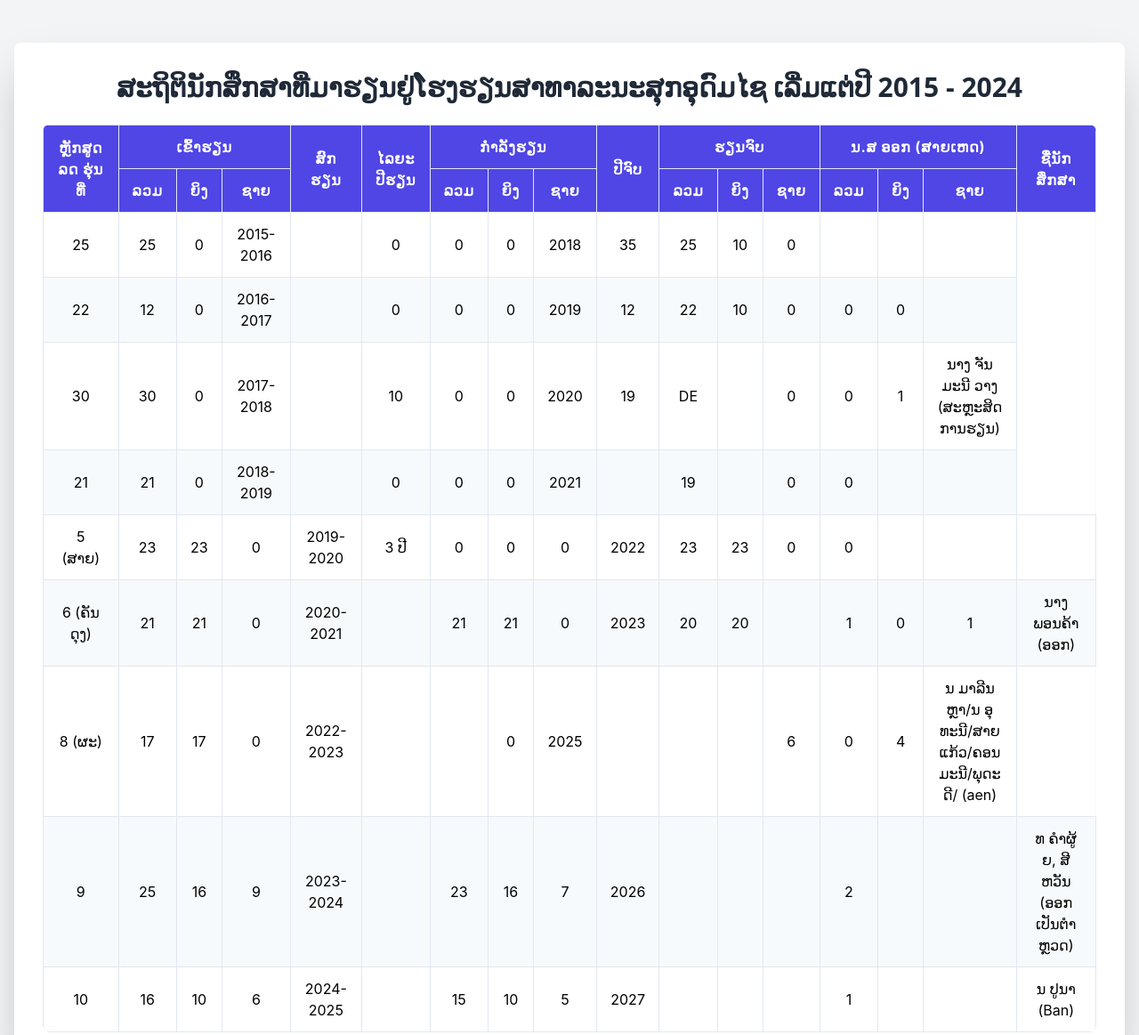
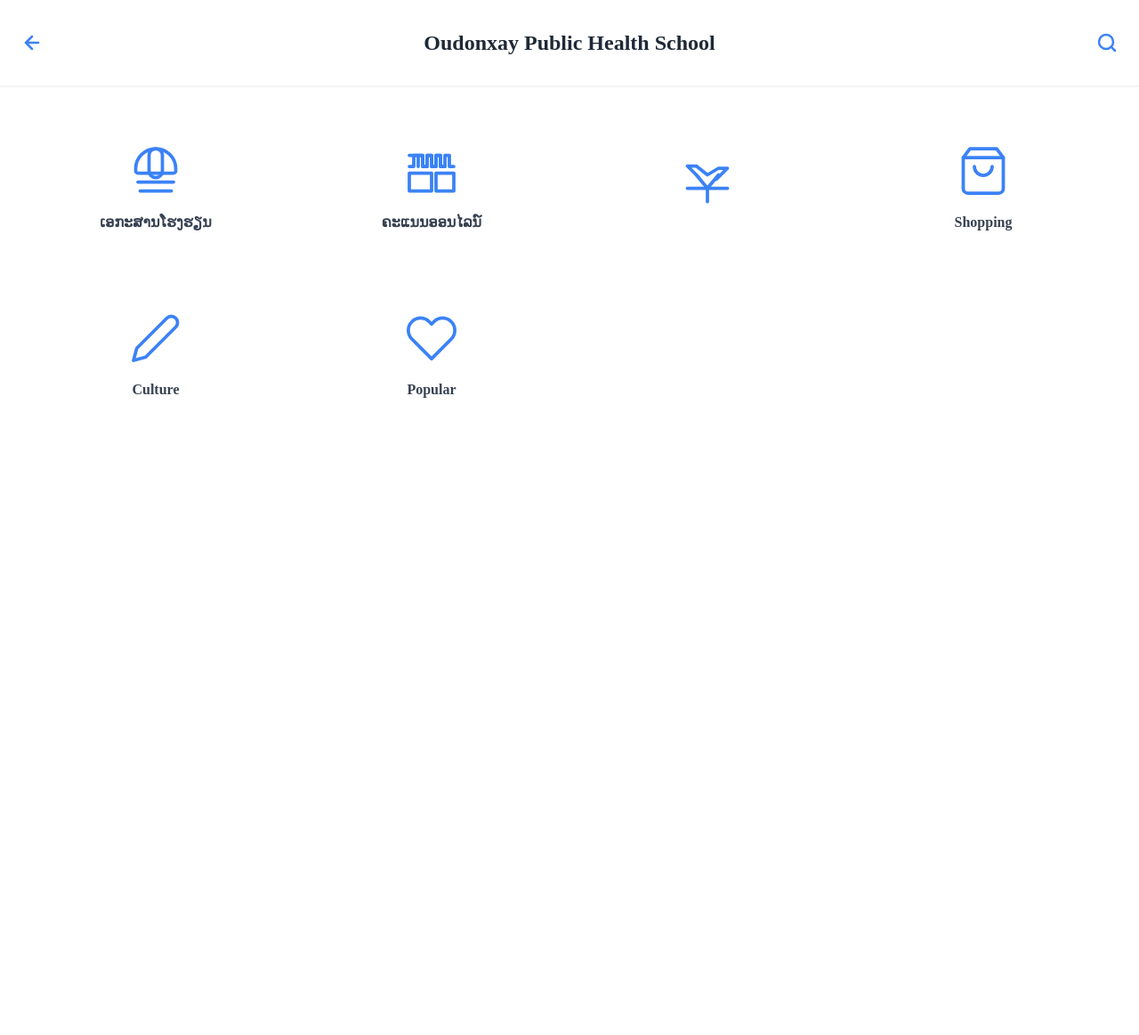
Before and after one commit to classroomforstudy2025-ui/ophschool, a plain HTML site: page index.html in a window 1280 px wide. Shown: the top 1163 px of the page at 89% size. After the commit the page ends 800 px from the top, so only its background shows below. Drawn offline with nearby package versions, Linux system fonts and the light colour scheme.

Commit message:
Update index.html

```diff
--- a/index.html
+++ b/index.html
@@ -3,245 +3,167 @@
 <head>
     <meta charset="UTF-8">
     <meta name="viewport" content="width=device-width, initial-scale=1.0">
-    <title>Student Statistics</title>
-    <!-- Tailwind CSS for modern styling -->
+    <title>Category Browser</title>
+    <!-- Tailwind CSS CDN for styling -->
     <script src="https://cdn.tailwindcss.com"></script>
     <style>
-        /* Custom styles for the table */
-        .data-table {
-            width: 100%;
-            border-collapse: collapse;
-            font-family: 'Inter', sans-serif;
-            text-align: center;
+       *{
+font-family:phetsarath OT;
+
+}
+    </style>
+</head>
+
+
+
+        <!-- Top Header Bar, responsive -->
+        <header class="flex items-center justify-between p-4 md:p-6 bg-white border-b-2 border-gray-100 sticky top-0 z-10">
+            <!-- Back Arrow Icon (SVG) -->
+            <a href="#" class="p-2 -ml-2 md:p-3 md:-ml-3 rounded-full text-blue-500 hover:bg-gray-100 transition-colors duration-200">
+                <svg xmlns="http://www.w3.org/2000/svg" width="24" height="24" viewBox="0 0 24 24" fill="none" stroke="currentColor" stroke-width="2.5" stroke-linecap="round" stroke-linejoin="round">
+                    <path d="M19 12H5M12 19l-7-7 7-7"/>
+                </svg>
+            </a>
+            <!-- Header Title -->
+            <h1 class="text-xl md:text-2xl font-semibold text-gray-800">Oudonxay Public Health School</h1>
+            <!-- Search Icon (SVG) - Now a button to toggle the search bar -->
+            <button id="search-icon-btn" class="p-2 -mr-2 md:p-3 md:-mr-3 rounded-full text-blue-500 hover:bg-gray-100 transition-colors duration-200">
+                <svg xmlns="http://www.w3.org/2000/svg" width="24" height="24" viewBox="0 0 24 24" fill="none" stroke="currentColor" stroke-width="2.5" stroke-linecap="round" stroke-linejoin="round">
+                    <circle cx="11" cy="11" r="8"/>
+                    <path d="m21 21-4.3-4.3"/>
+                </svg>
+            </button>
+        </header>
+
+        <!-- Search Bar - Initially hidden -->
+        <div id="search-bar" class="hidden p-4 md:p-6 bg-white border-b-2 border-gray-100">
+            <input type="text" id="search-input" placeholder="Search categories..." class="w-full p-3 rounded-lg border border-gray-300 focus:outline-none focus:ring-2 focus:ring-blue-500 transition-colors duration-200">
+        </div>
+
+        <!-- Main Content Area with Categories Grid -->
+        <main class="p-6 md:p-8">
+            <!-- The grid will show 2 columns on mobile, 3 on tablet/medium screens, and 4 on desktop/large screens -->
+            <div id="categories-grid" class="grid grid-cols-2 md:grid-cols-3 lg:grid-cols-4 gap-4 md:gap-6">
+
+                <!-- Category Card 1: Restaurants -->
+                <a href="https://fileupload.infy.uk/?i=1#/"  target="_blank" class="category-card flex flex-col items-center justify-center p-6 md:p-8 bg-white ">
+                    <!-- Icon SVG -->
+                    <svg xmlns="http://www.w3.org/2000/svg" width="60" height="60" viewBox="0 0 24 24" fill="none" stroke="#3b82f6" stroke-width="1.5" stroke-linecap="round" stroke-linejoin="round">
+                        <path d="M12 2a3 3 0 0 0-3 3v7a3 3 0 0 0 6 0V5a3 3 0 0 0-3-3z"/>
+                        <path d="M5 21h14"/>
+                        <path d="M4 17h16"/>
+                        <path d="M12 2a9 9 0 0 1 9 9v1a1 1 0 0 1-1 1H4a1 1 0 0 1-1-1v-1a9 9 0 0 1 9-9z"/>
+                    </svg>
+                    <span class="mt-4 text-base font-semibold text-gray-700">ເອກະສານໂຮງຮຽນ</span>
+                </a>
+
+                <!-- Category Card 2: Hotels -->
+                <a href="https://script.google.com/macros/s/AKfycbwQskMSCtwjKA7ksVm0JWmsDtiw6QczpKcL6RV6nAiMd62zbz0KuRjPzbvoEiu6YPxykQ/exec" target="_blank" class="category-card flex flex-col items-center justify-center p-6 md:p-8 bg-white ">
+                    <!-- Icon SVG -->
+                    <svg xmlns="http://www.w3.org/2000/svg" width="60" height="60" viewBox="0 0 24 24" fill="none" stroke="#3b82f6" stroke-width="1.5" stroke-linecap="round" stroke-linejoin="round">
+                        <path d="M2 13h10v8H2zM14 13h8v8h-8z"/>
+                        <path d="M18 10h-2V5h-2v5h-2V5h-2v5h-2V5h-2v5H6V5H4v5H2"/>
+                        <path d="M22 10h-2V5h-2v5h-2V5h-2v5h-2V5h-2v5h-2V5H2"/>
+                    </svg>
+                    <span class="mt-4 text-base font-semibold text-gray-700">ຄະແນນອອນໄລນ໌</span>
+                </a>
+
+                <!-- Category Card 3: Nightlife -->
+                <a href="#" class="category-card flex flex-col items-center justify-center p-6 md:p-8 bg-white ">
+                    <!-- Icon SVG -->
+                    <svg xmlns="http://www.w3.org/2000/svg" width="60" height="60" viewBox="0 0 24 24" fill="none" stroke="#3b82f6" stroke-width="1.5" stroke-linecap="round" stroke-linejoin="round">
+                        <path d="M3 15h18"/>
+                        <path d="M16 11l5-5h-4L12 9 7 5H3l5 5"/>
+                        <path d="M12 15L7 9"/>
+                        <path d="M12 15l5-6"/>
+                        <path d="M12 15v6"/>
+                    </svg>
+                    <span class="mt-4 text-base font-semibold text-gray-700"></span>
+                </a>
+
+                <!-- Category Card 4: Shopping -->
+                <a href="#" class="category-card flex flex-col items-center justify-center p-6 md:p-8 bg-white ">
+                    <!-- Icon SVG -->
+                    <svg xmlns="http://www.w3.org/2000/svg" width="60" height="60" viewBox="0 0 24 24" fill="none" stroke="#3b82f6" stroke-width="1.5" stroke-linecap="round" stroke-linejoin="round">
+                        <path d="M6 2L3 6v14a2 2 0 0 0 2 2h14a2 2 0 0 0 2-2V6l-3-4z"/>
+                        <line x1="3" y1="6" x2="21" y2="6"/>
+                        <path d="M16 10a4 4 0 0 1-8 0"/>
+                    </svg>
+                    <span class="mt-4 text-base font-semibold text-gray-700">Shopping</span>
+                </a>
+
+                <!-- Category Card 5: Culture -->
+                <a href="#" class="category-card flex flex-col items-center justify-center p-6 md:p-8 bg-white ">
+                    <!-- Icon SVG -->
+                    <svg xmlns="http://www.w3.org/2000/svg" width="60" height="60" viewBox="0 0 24 24" fill="none" stroke="#3b82f6" stroke-width="1.5" stroke-linecap="round" stroke-linejoin="round">
+                        <path d="M17 3a2.828 2.828 0 1 1 4 4L7.5 20.5 2 22l1.5-5.5L17 3z"/>
+                    </svg>
+                    <span class="mt-4 text-base font-semibold text-gray-700">Culture</span>
+                </a>
+
+                <!-- Category Card 6: Popular -->
+                <a href="#" class="category-card flex flex-col items-center justify-center p-6 md:p-8 bg-white ">
+                    <!-- Icon SVG -->
+                    <svg xmlns="http://www.w3.org/2000/svg" width="60" height="60" viewBox="0 0 24 24" fill="none" stroke="#3b82f6" stroke-width="1.5" stroke-linecap="round" stroke-linejoin="round">
+                        <path d="M20.84 4.61a5.5 5.5 0 0 0-7.78 0L12 5.67l-1.06-1.06a5.5 5.5 0 0 0-7.78 7.78l1.06 1.06L12 21.23l7.78-7.78 1.06-1.06a5.5 5.5 0 0 0 0-7.78z"/>
+                    </svg>
+                    <span class="mt-4 text-base font-semibold text-gray-700">Popular</span>
+                </a>
+
+            </div>
+        </main>
+    </div>
+
+    <!-- JavaScript for search functionality -->
+    <script>
+        // Get references to all necessary DOM elements
+        const searchIconBtn = document.getElementById('search-icon-btn');
+        const searchBar = document.getElementById('search-bar');
+        const searchInput = document.getElementById('search-input');
+        const categoryCards = document.querySelectorAll('.category-card');
+
+        // Function to toggle the visibility of the search bar
+        function toggleSearchBar() {
+            // Check if the search bar is currently hidden
+            if (searchBar.classList.contains('hidden')) {
+                // If it is, show it by removing the 'hidden' class
+                searchBar.classList.remove('hidden');
+                // Give the search input focus for immediate typing
+                searchInput.focus();
+            } else {
+                // If it is visible, hide it and clear the input field
+                searchBar.classList.add('hidden');
+                searchInput.value = '';
+                // Restore all category cards in case they were filtered
+                filterCategories('');
+            }
         }
 
-        .data-table th, .data-table td {
-            padding: 12px 15px;
-            border: 1px solid #e2e8f0; /* Tailwind's border-gray-200 */
+        // Function to filter the category cards based on the search query
+        function filterCategories(query) {
+            const normalizedQuery = query.trim().toLowerCase();
+
+            categoryCards.forEach(card => {
+                const categoryName = card.querySelector('span').textContent.toLowerCase();
+
+                // Check if the category name includes the search query
+                if (categoryName.includes(normalizedQuery)) {
+                    // If it matches, make sure the card is visible
+                    card.style.display = 'flex';
+                } else {
+                    // If it doesn't match, hide the card
+                    card.style.display = 'none';
+                }
+            });
         }
 
-        .data-table thead tr {
-            background-color: #4f46e5; /* Tailwind's indigo-600 */
-            color: #ffffff;
-            text-transform: uppercase;
-            letter-spacing: 0.05em;
-        }
+        // Add event listeners
+        searchIconBtn.addEventListener('click', toggleSearchBar);
+        searchInput.addEventListener('input', (event) => {
+            filterCategories(event.target.value);
+        });
 
-        .data-table tbody tr:nth-child(even) {
-            background-color: #f7fafc; /* Tailwind's gray-50 */
-        }
-
-        .data-table tbody tr:hover {
-            background-color: #e2e8f0; /* Tailwind's border-gray-200 */
-            transition: background-color 0.2s ease-in-out;
-        }
-    </style>
-</head>
-<body class="bg-gray-100 flex items-start justify-center min-h-screen p-4">
-
-    <div class="bg-white p-8 rounded-lg shadow-2xl max-w-7xl w-full mt-8">
-        <h1 class="text-3xl font-bold text-gray-800 mb-6 text-center">ສະຖິຕິນັກສຶກສາທີ່ມາຮຽນຢູ່ໂຮງຮຽນສາທາລະນະສຸກອຸດົມໄຊ ເລີ່ມແຕ່ປີ 2015 - 2024</h1>
-
-        <div class="overflow-x-auto rounded-lg shadow-inner">
-            <table class="data-table">
-                <thead>
-                    <tr>
-                        <th rowspan="2">ຫຼັກສູດ ລດ ຮຸ່ນທີ່</th>
-                        <th colspan="3">ເຂົ້າຮຽນ</th>
-                        <th rowspan="2">ສົກຮຽນ</th>
-                        <th rowspan="2">ໄລຍະປີຮຽນ</th>
-                        <th colspan="3">ກໍາລັງຮຽນ</th>
-                        <th rowspan="2">ປີຈົບ</th>
-                        <th colspan="3">ຮຽນຈົບ</th>
-                        <th colspan="3">ນ.ສ ອອກ (ສາຍເຫດ)</th>
-                        <th rowspan="2">ຊື່ນັກສຶກສາ</th>
-                    </tr>
-                    <tr>
-                        <th>ລວມ</th>
-                        <th>ຍິງ</th>
-                        <th>ຊາຍ</th>
-                        <th>ລວມ</th>
-                        <th>ຍິງ</th>
-                        <th>ຊາຍ</th>
-                        <th>ລວມ</th>
-                        <th>ຍິງ</th>
-                        <th>ຊາຍ</th>
-                        <th>ລວມ</th>
-                        <th>ຍິງ</th>
-                        <th>ຊາຍ</th>
-                    </tr>
-                </thead>
-                <tbody>
-                    <tr>
-                        <td>25</td>
-                        <td>25</td>
-                        <td>0</td>
-                        <td>2015-2016</td>
-                        <td></td>
-                        <td>0</td>
-                        <td>0</td>
-                        <td>0</td>
-                        <td>2018</td>
-                        <td>35</td>
-                        <td>25</td>
-                        <td>10</td>
-                        <td>0</td>
-                        <td></td>
-                        <td></td>
-                        <td></td>
-                    </tr>
-                    <tr>
-                        <td>22</td>
-                        <td>12</td>
-                        <td>0</td>
-                        <td>2016-2017</td>
-                        <td></td>
-                        <td>0</td>
-                        <td>0</td>
-                        <td>0</td>
-                        <td>2019</td>
-                        <td>12</td>
-                        <td>22</td>
-                        <td>10</td>
-                        <td>0</td>
-                        <td>0</td>
-                        <td>0</td>
-                        <td></td>
-                    </tr>
-                    <tr>
-                        <td>30</td>
-                        <td>30</td>
-                        <td>0</td>
-                        <td>2017-2018</td>
-                        <td></td>
-                        <td>10</td>
-                        <td>0</td>
-                        <td>0</td>
-                        <td>2020</td>
-                        <td>19</td>
-                        <td>DE</td>
-                        <td></td>
-                        <td>0</td>
-                        <td>0</td>
-                        <td>1</td>
-                        <td>ນາງ ຈັນມະນີ ວາງ (ສະຫຼະສິດການຮຽນ)</td>
-                    </tr>
-                    <tr>
-                        <td>21</td>
-                        <td>21</td>
-                        <td>0</td>
-                        <td>2018-2019</td>
-                        <td></td>
-                        <td>0</td>
-                        <td>0</td>
-                        <td>0</td>
-                        <td>2021</td>
-                        <td></td>
-                        <td>19</td>
-                        <td></td>
-                        <td>0</td>
-                        <td>0</td>
-                        <td></td>
-                        <td></td>
-                    </tr>
-                    <tr>
-                        <td>5 (ສາຍ)</td>
-                        <td>23</td>
-                        <td>23</td>
-                        <td>0</td>
-                        <td>2019-2020</td>
-                        <td>3 ປີ</td>
-                        <td>0</td>
-                        <td>0</td>
-                        <td>0</td>
-                        <td>2022</td>
-                        <td>23</td>
-                        <td>23</td>
-                        <td>0</td>
-                        <td>0</td>
-                        <td></td>
-                        <td></td>
-                        <td></td>
-                    </tr>
-                    <tr>
-                        <td>6 (ຄັນດຸງ)</td>
-                        <td>21</td>
-                        <td>21</td>
-                        <td>0</td>
-                        <td>2020-2021</td>
-                        <td></td>
-                        <td>21</td>
-                        <td>21</td>
-                        <td>0</td>
-                        <td>2023</td>
-                        <td>20</td>
-                        <td>20</td>
-                        <td></td>
-                        <td>1</td>
-                        <td>0</td>
-                        <td>1</td>
-                        <td>ນາງ ພອນຄ້າ (ອອກ)</td>
-                    </tr>
-                    <tr>
-                        <td>8 (ຜະ)</td>
-                        <td>17</td>
-                        <td>17</td>
-                        <td>0</td>
-                        <td>2022-2023</td>
-                        <td></td>
-                        <td></td>
-                        <td>0</td>
-                        <td>2025</td>
-                        <td></td>
-                        <td></td>
-                        <td></td>
-                        <td>6</td>
-                        <td>0</td>
-                        <td>4</td>
-                        <td>ນ ມາລີນ ຫຼາ/ນ ອຸທະນີ/ສາຍແກ້ວ/ຄອນມະນີ/ພຸດະດີ/ (aen)</td>
-                    </tr>
-                    <tr>
-                        <td>9</td>
-                        <td>25</td>
-                        <td>16</td>
-                        <td>9</td>
-                        <td>2023-2024</td>
-                        <td></td>
-                        <td>23</td>
-                        <td>16</td>
-                        <td>7</td>
-                        <td>2026</td>
-                        <td></td>
-                        <td></td>
-                        <td></td>
-                        <td>2</td>
-                        <td></td>
-                        <td></td>
-                        <td>ທ ຄໍາຜູ້ຍ, ສີຫວັນ (ອອກເປັນຕໍາຫຼວດ)</td>
-                    </tr>
-                    <tr>
-                        <td>10</td>
-                        <td>16</td>
-                        <td>10</td>
-                        <td>6</td>
-                        <td>2024-2025</td>
-                        <td></td>
-                        <td>15</td>
-                        <td>10</td>
-                        <td>5</td>
-                        <td>2027</td>
-                        <td></td>
-                        <td></td>
-                        <td></td>
-                        <td>1</td>
-                        <td></td>
-                        <td></td>
-                        <td>ນ ປູນາ (Ban)</td>
-                    </tr>
-                </tbody>
-            </table>
-        </div>
-    </div>
+    </script>
 
 </body>
 </html>
```
